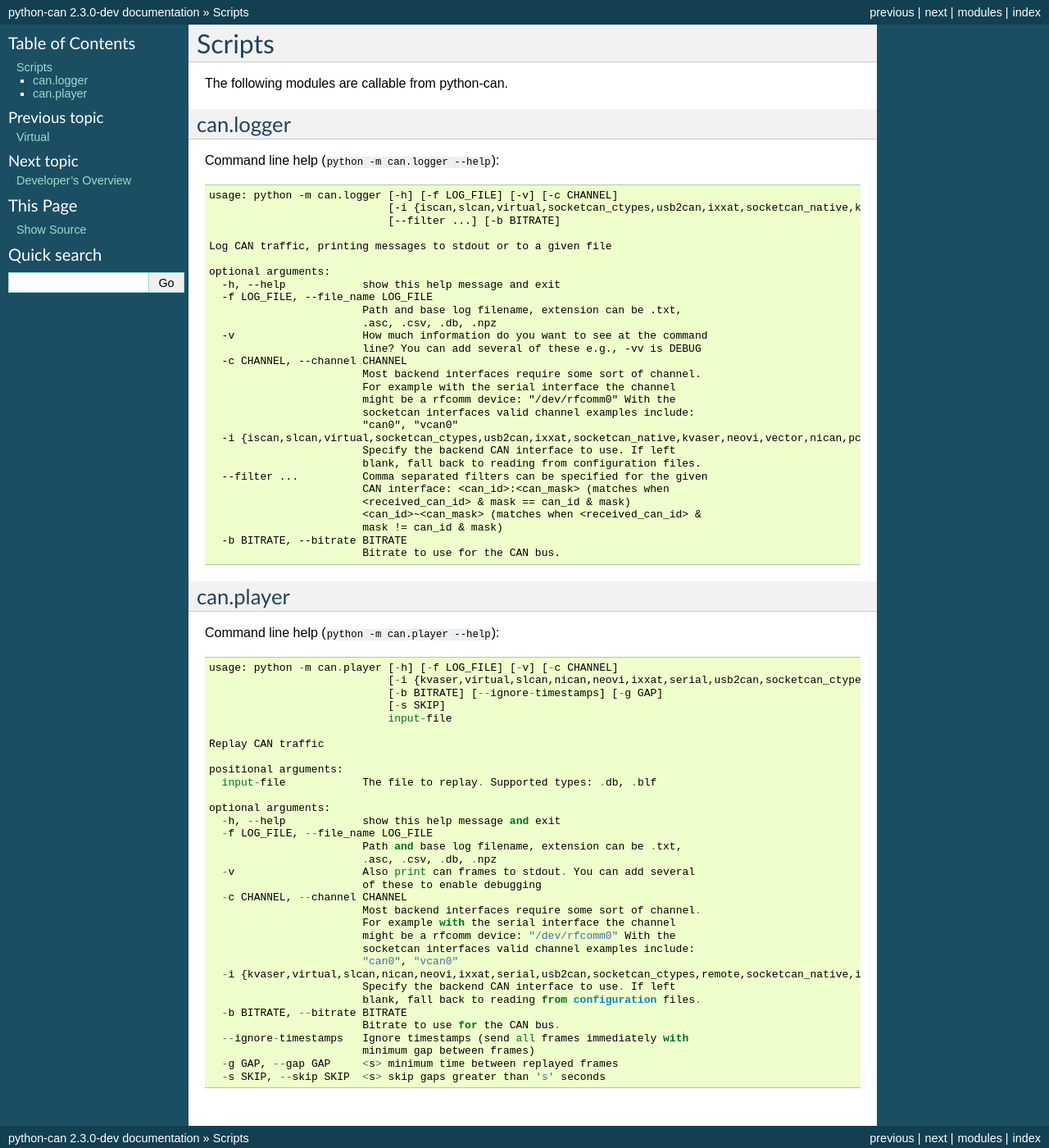
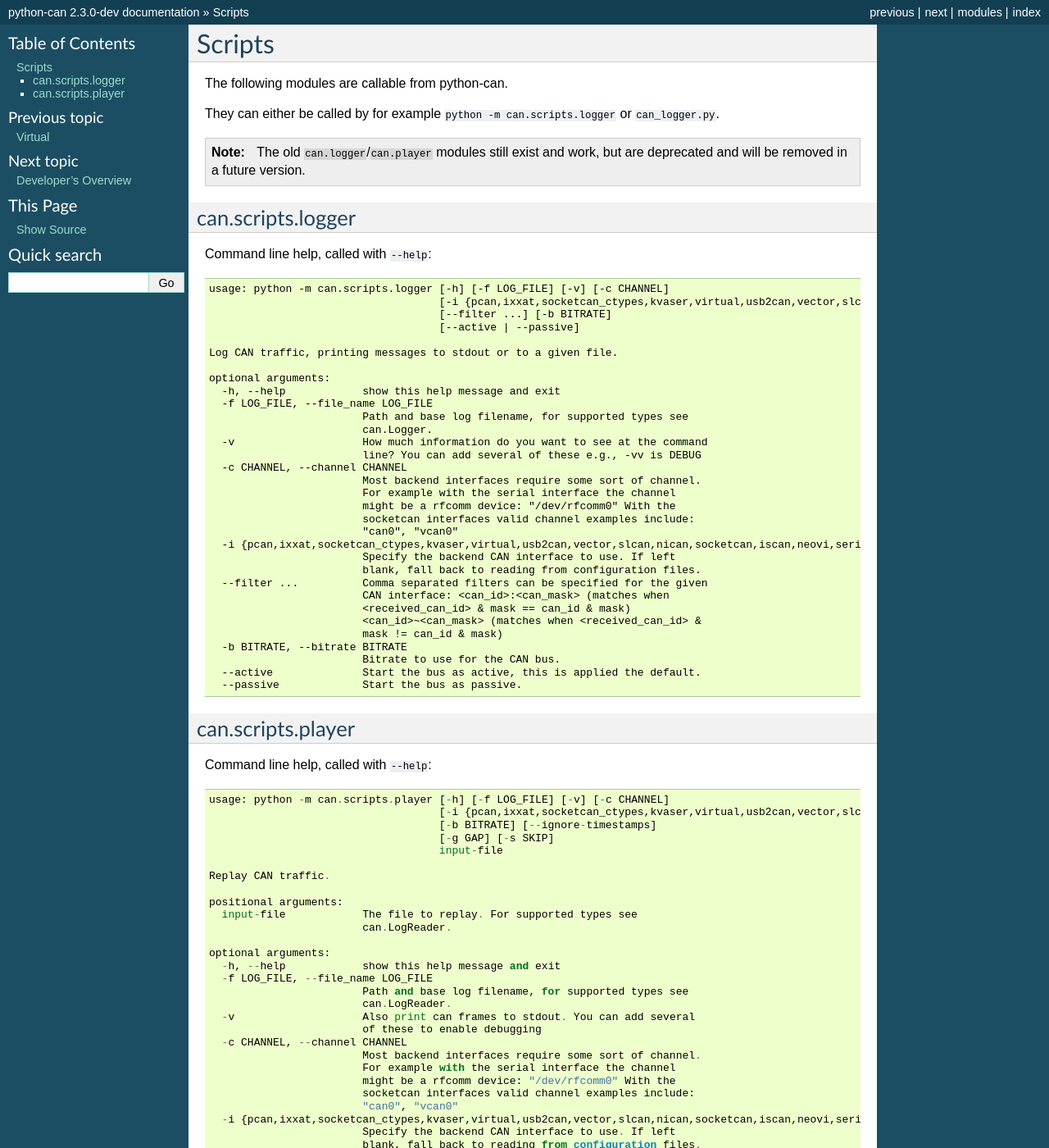
Before and after one commit to hardbyte/python-can, a Sphinx documentation site: the page built from doc/scripts.rst, in a window 1280 px wide and 1400 px high. Shown: the whole window at 82% size. Built offline with Sphinx 7.4.7, drawn with Linux system fonts in a browser that asks for light colours.

Commit message:
doc improvements for scripts

```diff
--- a/doc/scripts.rst
+++ b/doc/scripts.rst
@@ -3,22 +3,30 @@ Scripts
 
 The following modules are callable from python-can.
 
-can.logger
-----------
+They can either be called by for example ``python -m can.scripts.logger`` or ``can_logger.py``.
 
-Command line help (``python -m can.logger --help``)::
+.. note::
+    The old ``can.logger``/``can.player`` modules still exist and work,
+    but are deprecated and will be removed in a future version.
 
-    usage: python -m can.logger [-h] [-f LOG_FILE] [-v] [-c CHANNEL]
-                                [-i {iscan,slcan,virtual,socketcan_ctypes,usb2can,ixxat,socketcan_native,kvaser,neovi,vector,nican,pcan,serial,remote,socketcan}]
-                                [--filter ...] [-b BITRATE]
 
-    Log CAN traffic, printing messages to stdout or to a given file
+can.scripts.logger
+------------------
+
+Command line help, called with ``--help``::
+
+    usage: python -m can.scripts.logger [-h] [-f LOG_FILE] [-v] [-c CHANNEL]
+                                        [-i {pcan,ixxat,socketcan_ctypes,kvaser,virtual,usb2can,vector,slcan,nican,socketcan,iscan,neovi,serial,socketcan_native}]
+                                        [--filter ...] [-b BITRATE]
+                                        [--active | --passive]
+
+    Log CAN traffic, printing messages to stdout or to a given file.
 
     optional arguments:
       -h, --help            show this help message and exit
       -f LOG_FILE, --file_name LOG_FILE
-                            Path and base log filename, extension can be .txt,
-                            .asc, .csv, .db, .npz
+                            Path and base log filename, for supported types see
+                            can.Logger.
       -v                    How much information do you want to see at the command
                             line? You can add several of these e.g., -vv is DEBUG
       -c CHANNEL, --channel CHANNEL
@@ -27,7 +35,7 @@ Command line help (``python -m can.logger --help``)::
                             might be a rfcomm device: "/dev/rfcomm0" With the
                             socketcan interfaces valid channel examples include:
                             "can0", "vcan0"
-      -i {iscan,slcan,virtual,socketcan_ctypes,usb2can,ixxat,socketcan_native,kvaser,neovi,vector,nican,pcan,serial,remote,socketcan}, --interface {iscan,slcan,virtual,socketcan_ctypes,usb2can,ixxat,socketcan_native,kvaser,neovi,vector,nican,pcan,serial,remote,socketcan}
+      -i {pcan,ixxat,socketcan_ctypes,kvaser,virtual,usb2can,vector,slcan,nican,socketcan,iscan,neovi,serial,socketcan_native}, --interface {pcan,ixxat,socketcan_ctypes,kvaser,virtual,usb2can,vector,slcan,nican,socketcan,iscan,neovi,serial,socketcan_native}
                             Specify the backend CAN interface to use. If left
                             blank, fall back to reading from configuration files.
       --filter ...          Comma separated filters can be specified for the given
@@ -37,29 +45,32 @@ Command line help (``python -m can.logger --help``)::
                             mask != can_id & mask)
       -b BITRATE, --bitrate BITRATE
                             Bitrate to use for the CAN bus.
+      --active              Start the bus as active, this is applied the default.
+      --passive             Start the bus as passive.
 
 
-can.player
-----------
+can.scripts.player
+------------------
 
-Command line help (``python -m can.player --help``)::
+Command line help, called with ``--help``::
 
-    usage: python -m can.player [-h] [-f LOG_FILE] [-v] [-c CHANNEL]
-                                [-i {kvaser,virtual,slcan,nican,neovi,ixxat,serial,usb2can,socketcan_ctypes,remote,socketcan_native,iscan,vector,pcan,socketcan}]
-                                [-b BITRATE] [--ignore-timestamps] [-g GAP]
-                                [-s SKIP]
-                                input-file
+    usage: python -m can.scripts.player [-h] [-f LOG_FILE] [-v] [-c CHANNEL]
+                                        [-i {pcan,ixxat,socketcan_ctypes,kvaser,virtual,usb2can,vector,slcan,nican,socketcan,iscan,neovi,serial,socketcan_native}]
+                                        [-b BITRATE] [--ignore-timestamps]
+                                        [-g GAP] [-s SKIP]
+                                        input-file
 
-    Replay CAN traffic
+    Replay CAN traffic.
 
     positional arguments:
-      input-file            The file to replay. Supported types: .db, .blf
+      input-file            The file to replay. For supported types see
+                            can.LogReader.
 
     optional arguments:
       -h, --help            show this help message and exit
       -f LOG_FILE, --file_name LOG_FILE
-                            Path and base log filename, extension can be .txt,
-                            .asc, .csv, .db, .npz
+                            Path and base log filename, for supported types see
+                            can.LogReader.
       -v                    Also print can frames to stdout. You can add several
                             of these to enable debugging
       -c CHANNEL, --channel CHANNEL
@@ -68,7 +79,7 @@ Command line help (``python -m can.player --help``)::
                             might be a rfcomm device: "/dev/rfcomm0" With the
                             socketcan interfaces valid channel examples include:
                             "can0", "vcan0"
-      -i {kvaser,virtual,slcan,nican,neovi,ixxat,serial,usb2can,socketcan_ctypes,remote,socketcan_native,iscan,vector,pcan,socketcan}, --interface {kvaser,virtual,slcan,nican,neovi,ixxat,serial,usb2can,socketcan_ctypes,remote,socketcan_native,iscan,vector,pcan,socketcan}
+      -i {pcan,ixxat,socketcan_ctypes,kvaser,virtual,usb2can,vector,slcan,nican,socketcan,iscan,neovi,serial,socketcan_native}, --interface {pcan,ixxat,socketcan_ctypes,kvaser,virtual,usb2can,vector,slcan,nican,socketcan,iscan,neovi,serial,socketcan_native}
                             Specify the backend CAN interface to use. If left
                             blank, fall back to reading from configuration files.
       -b BITRATE, --bitrate BITRATE
```
Also changed, not shown: 2 other files.
